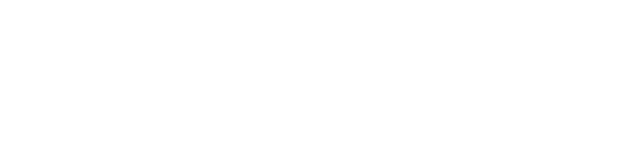
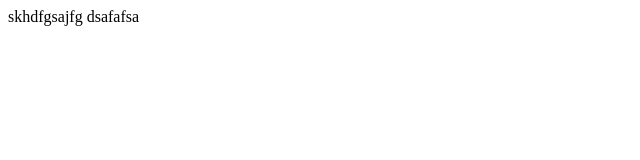
Before and after one commit to VicHtads/pratica2, a plain HTML site: page index.html in a window 1280 px wide. Shown: the whole page, without its empty margins (0-640 px from the left). Drawn offline with Linux system fonts and the light colour scheme.

Commit message:
dsahgfhka

```diff
--- a/index.html
+++ b/index.html
@@ -6,6 +6,6 @@
     <title>Document</title>
 </head>
 <body>
-
+    skhdfgsajfg
 </body>
-</html>
+</html>dsafafsa
```
